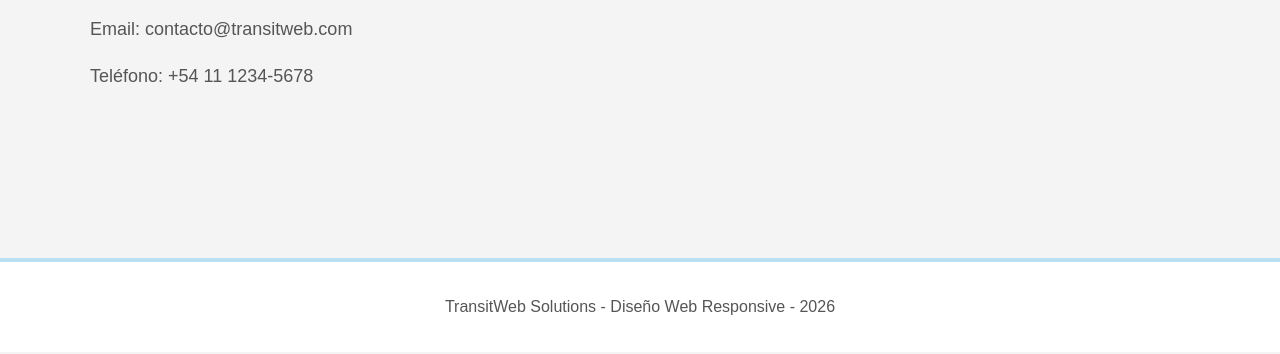
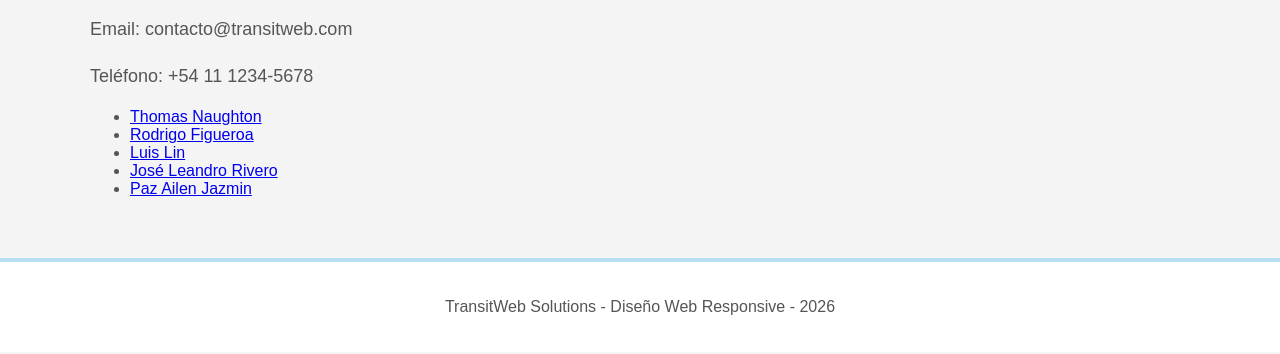
Before and after one commit to NaughtonGit/TransitWeb-Solutions-Grupo-10, a plain HTML site: page contacto.html in a window 1280 px wide. Shown: the part 280-634 px from the top of the page. Drawn offline with Linux system fonts and the light colour scheme.

Commit message:
Version 4
Cambios integrantes+ agregado de paginas individuales

```diff
--- a/contacto.html
+++ b/contacto.html
@@ -24,6 +24,13 @@
             <p>Podés comunicarte con nosotros para conocer más sobre nuestros servicios.</p>
             <p>Email: contacto@transitweb.com</p>
             <p>Teléfono: +54 11 1234-5678</p>
+            <ul class="links-equipo">
+                <li><a href="https://naughtongit.github.io/Proyecto-Web/" target="_blank">Thomas Naughton</a></li>
+                <li><a href="https://rofigueroa-uade.github.io/WebDesignUADE/" target="_blank">Rodrigo Figueroa</a></li>
+                <li><a href="#">Luis Lin</a></li>
+                <li><a href="#">José Leandro Rivero</a></li>
+                <li><a href="#">Paz Ailen Jazmin</a></li>
+            </ul>
         </section>
     </main>
 
```
Also changed, not shown: diseño.css (line endings or trailing spaces).
